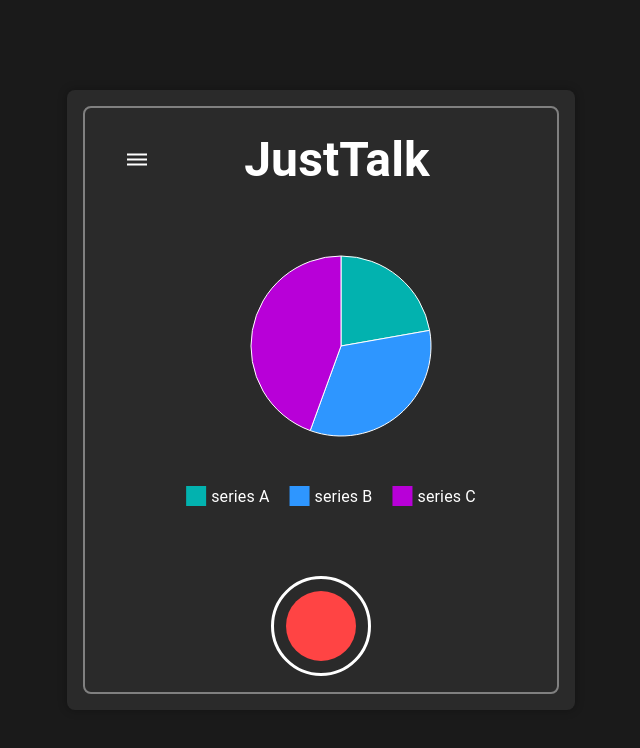
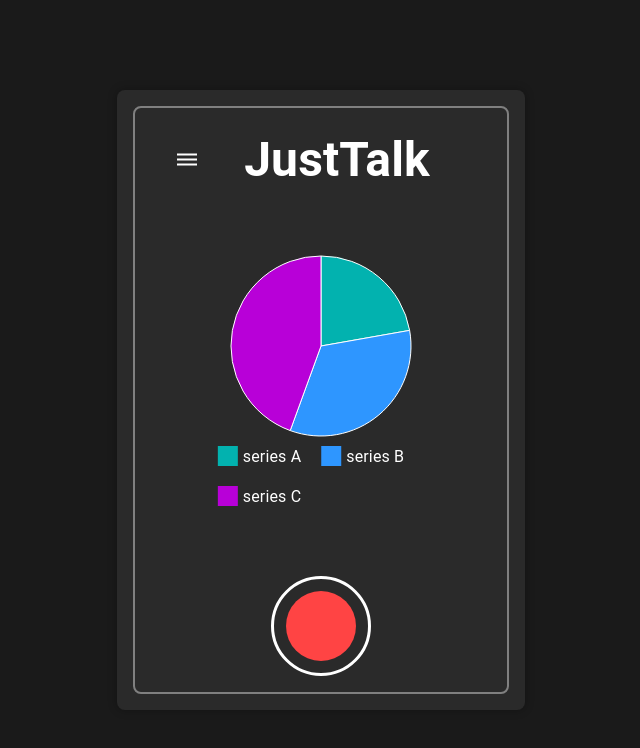
Before and after one commit to mizzzuno/justalk3, a React (Create React App) app: page / in a window 1280 px wide. Shown: the top 748 px of the page, without its empty margins (319-959 px from the left). Built offline with nearby package versions, Linux system fonts and the light colour scheme.

Commit message:
“fix_BoxSize

```diff
--- a/src/components/PieChart.jsx
+++ b/src/components/PieChart.jsx
@@ -11,7 +11,8 @@ export default function BasicPie() {
       flexDirection: 'column',
       width: '100%',
       margin: '0 auto',
-      padding: '20px'
+      padding: '20px',
+      boxSizing: 'border-box'
     }}>
       <PieChart
         series={[
@@ -32,7 +33,7 @@ export default function BasicPie() {
             ),
           },
         ]}
-        width={400}
+        width={300}
         height={300}
         slotProps={{
           legend: {
--- a/src/pages/AddMember.jsx
+++ b/src/pages/AddMember.jsx
@@ -9,6 +9,7 @@ import GroupsIcon from "@mui/icons-material/Groups";
 import RecordingButton from "../components/RecordingButton";
 import BasicTextFields from "../components/TextField";
 import IconButtonSizes from "../components/AddMemberButton";
+
 
 const AddMember = () => {
   const navigate = useNavigate();
@@ -36,7 +37,7 @@ const AddMember = () => {
   return (
     <Box
       sx={{
-        maxWidth: 400,
+        width: "100%",
         margin: "auto",
         mt: 3,
         p: 2,
@@ -97,7 +98,7 @@ const AddMember = () => {
       </Box>
 
       {/* 操作ボタン */}
-      <Stack spacing={2} sx={{ width: "100%" }}>
+      <Stack spacing={2} sx={{ width: "90%", maxWidth: 400, alignSelf: "flex-start"}}>
         <Button
           variant="contained"
           startIcon={<PersonAddIcon />}
--- a/src/pages/Feedback.jsx
+++ b/src/pages/Feedback.jsx
@@ -12,7 +12,7 @@ const Feedback = () => {
   ];
 
   return (
-    <Box sx={{ p: 1, maxWidth: 500, margin: '0 auto' }}>
+    <Box sx={{ width: '100%', p: 1 }}>
       <Paper elevation={3} sx={{ p: 1.5, mt: 1.5, bgcolor: 'transparent', borderRadius: 2 }}>
         <Grid container spacing={1}>
           {feedbackItems.map((item, index) => (
--- a/src/pages/TalkDetail.jsx
+++ b/src/pages/TalkDetail.jsx
@@ -60,7 +60,6 @@ function TranscriptionErrorUI() {
         <Box
           sx={{
             width: '100%',
-            maxWidth: '500px',
             p: 3,
             display: 'flex',
             flexDirection: 'column',
--- a/src/stylesheet/Body.css
+++ b/src/stylesheet/Body.css
@@ -14,16 +14,21 @@ body {
   display: flex;
   flex-direction: column;
   width: 100%;
-  max-width: 1200px;
+  max-width: 100%;
   margin: 0 auto;
+  padding: 0 16px;
+  box-sizing: border-box;
 }
 
 .main-container {
   flex: 1;
   width: 100%;
+  max-width: 100%;
   background-color: #2a2a2a;
   border-radius: 8px;
   box-shadow: 0 0 10px rgba(0, 0, 0, 0.3);
+  box-sizing: border-box;
+  margin: 0 auto;
 }
 
 .components-container {
@@ -32,4 +37,13 @@ body {
   gap: 20px;
   margin-top: 20px;
   align-items: center;
+  width: 100%;
+  box-sizing: border-box;
 }
+
+/* レスポンシブ対応 */
+@media (min-width: 480px) {
+  .app-container {
+    max-width: 480px;
+  }
+}
```
